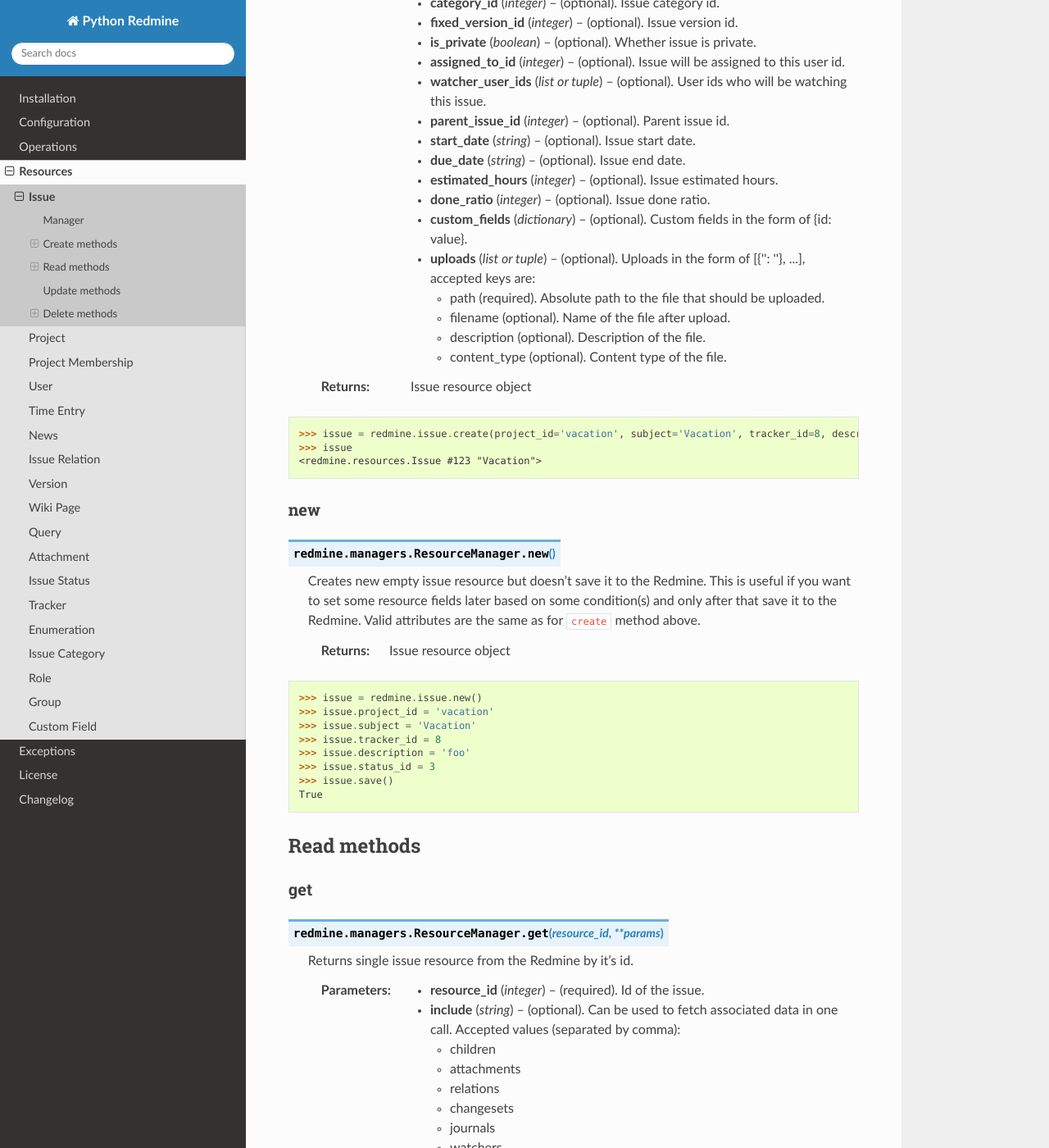
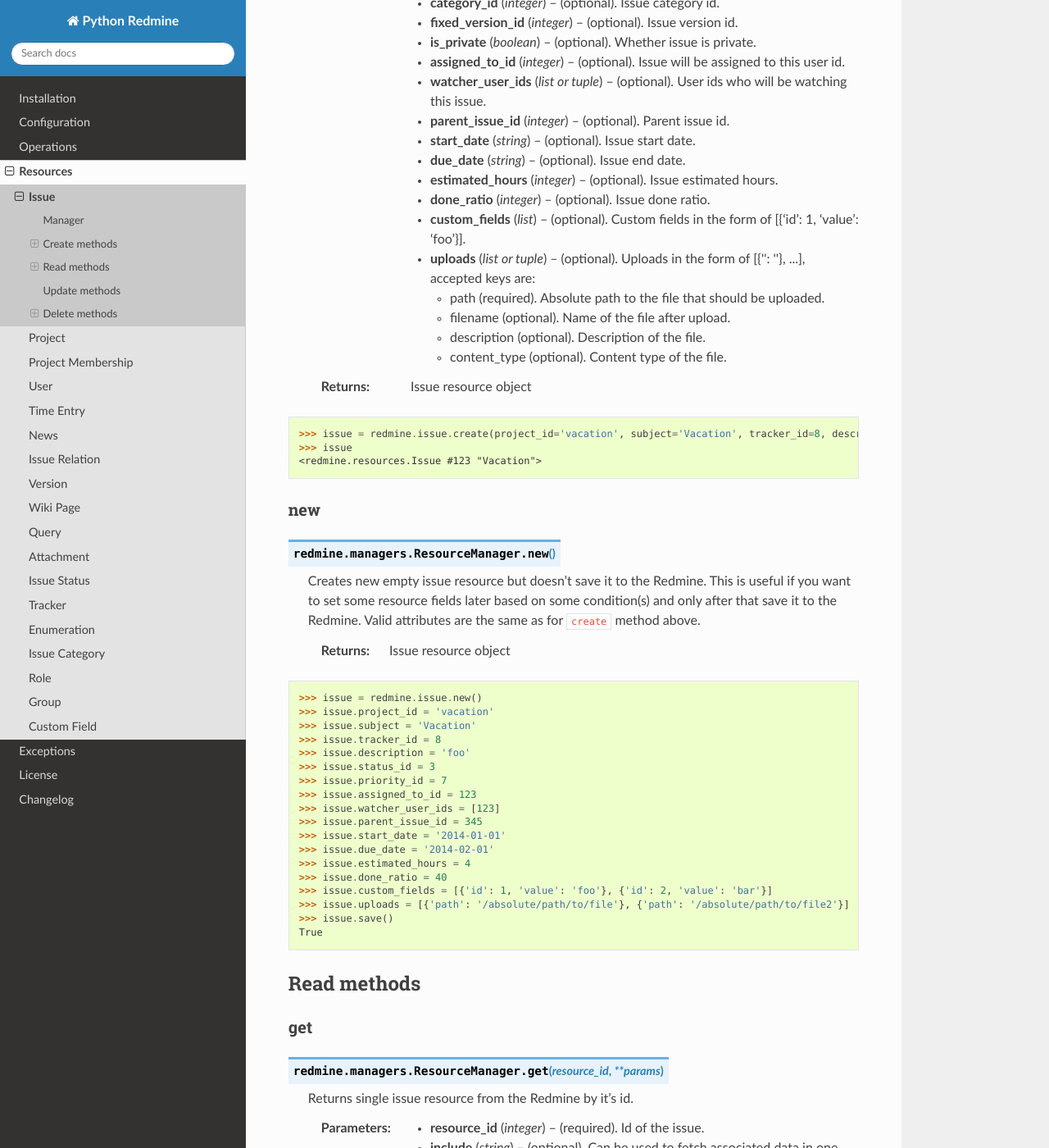
Before and after one commit to maxtepkeev/python-redmine, a Sphinx documentation site: the page built from docs/resources/issue.rst, in a window 1280 px wide and 1400 px high, scrolled down 694 px. Shown: the whole window at 82% size. Built offline with Sphinx 7.4.7 and the Read the Docs theme 2.0.0, drawn with Linux system fonts in a browser that asks for light colours.

Commit message:
doc update

```diff
--- a/docs/resources/issue.rst
+++ b/docs/resources/issue.rst
@@ -40,7 +40,7 @@ create
     :param string due_date: (optional). Issue end date.
     :param integer estimated_hours: (optional). Issue estimated hours.
     :param integer done_ratio: (optional). Issue done ratio.
-    :param dictionary custom_fields: (optional). Custom fields in the form of {id: value}.
+    :param list custom_fields: (optional). Custom fields in the form of [{'id': 1, 'value': 'foo'}].
     :param uploads:
       .. raw:: html
 
@@ -56,7 +56,7 @@ create
 
 .. code-block:: python
 
-    >>> issue = redmine.issue.create(project_id='vacation', subject='Vacation', tracker_id=8, description='foo', status_id=3, priority_id=7, assigned_to_id=123, watcher_user_ids=[123], parent_issue_id=345, start_date='2014-01-01', due_date='2014-02-01', estimated_hours=4, done_ratio=40, uploads=[{'path': '/absolute/path/to/file'}, {'path': '/absolute/path/to/file2'}])
+    >>> issue = redmine.issue.create(project_id='vacation', subject='Vacation', tracker_id=8, description='foo', status_id=3, priority_id=7, assigned_to_id=123, watcher_user_ids=[123], parent_issue_id=345, start_date='2014-01-01', due_date='2014-02-01', estimated_hours=4, done_ratio=40, custom_fields=[{'id': 1, 'value': 'foo'}, {'id': 2, 'value': 'bar'}], uploads=[{'path': '/absolute/path/to/file'}, {'path': '/absolute/path/to/file2'}])
     >>> issue
     <redmine.resources.Issue #123 "Vacation">
 
@@ -81,6 +81,16 @@ new
     >>> issue.tracker_id = 8
     >>> issue.description = 'foo'
     >>> issue.status_id = 3
+    >>> issue.priority_id = 7
+    >>> issue.assigned_to_id = 123
+    >>> issue.watcher_user_ids = [123]
+    >>> issue.parent_issue_id = 345
+    >>> issue.start_date = '2014-01-01'
+    >>> issue.due_date = '2014-02-01'
+    >>> issue.estimated_hours = 4
+    >>> issue.done_ratio = 40
+    >>> issue.custom_fields = [{'id': 1, 'value': 'foo'}, {'id': 2, 'value': 'bar'}]
+    >>> issue.uploads = [{'path': '/absolute/path/to/file'}, {'path': '/absolute/path/to/file2'}]
     >>> issue.save()
     True
 
```
Also changed, not shown: docs/resources/project.rst (+8 -5 lines).
